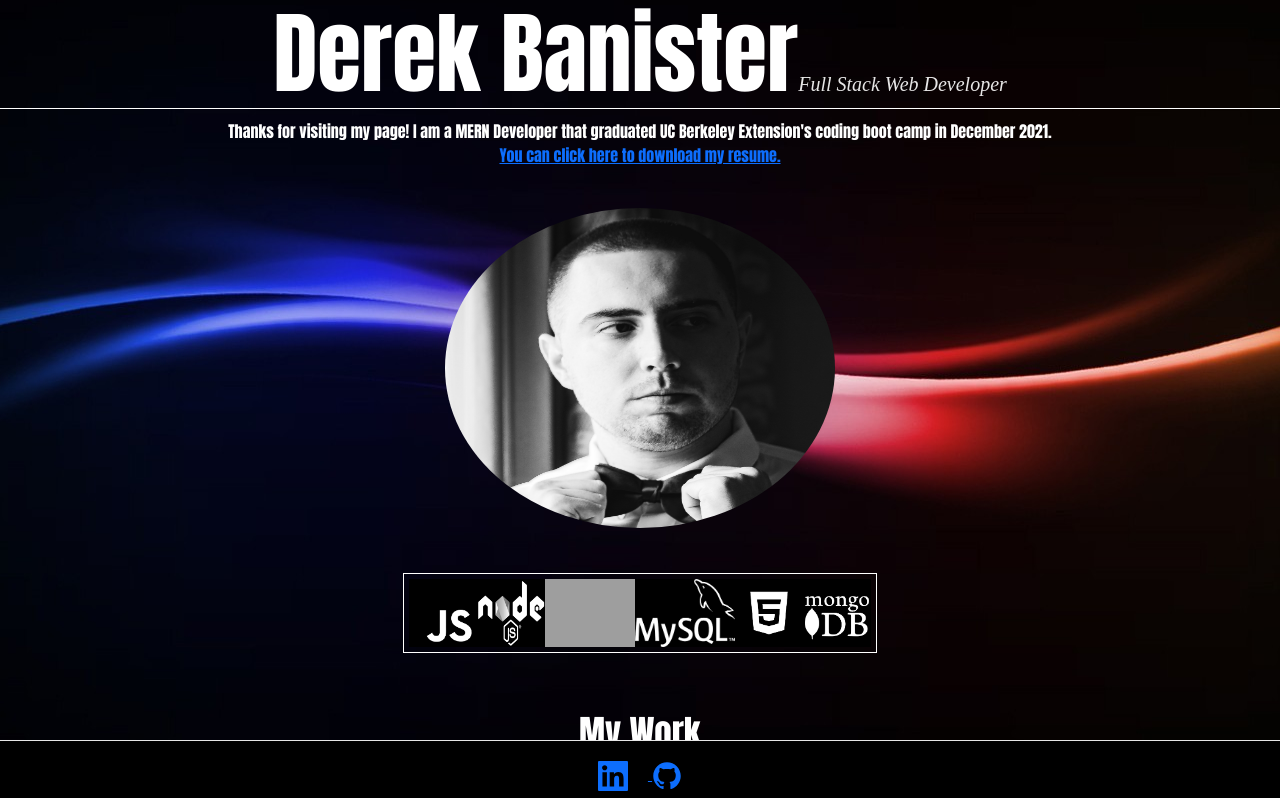
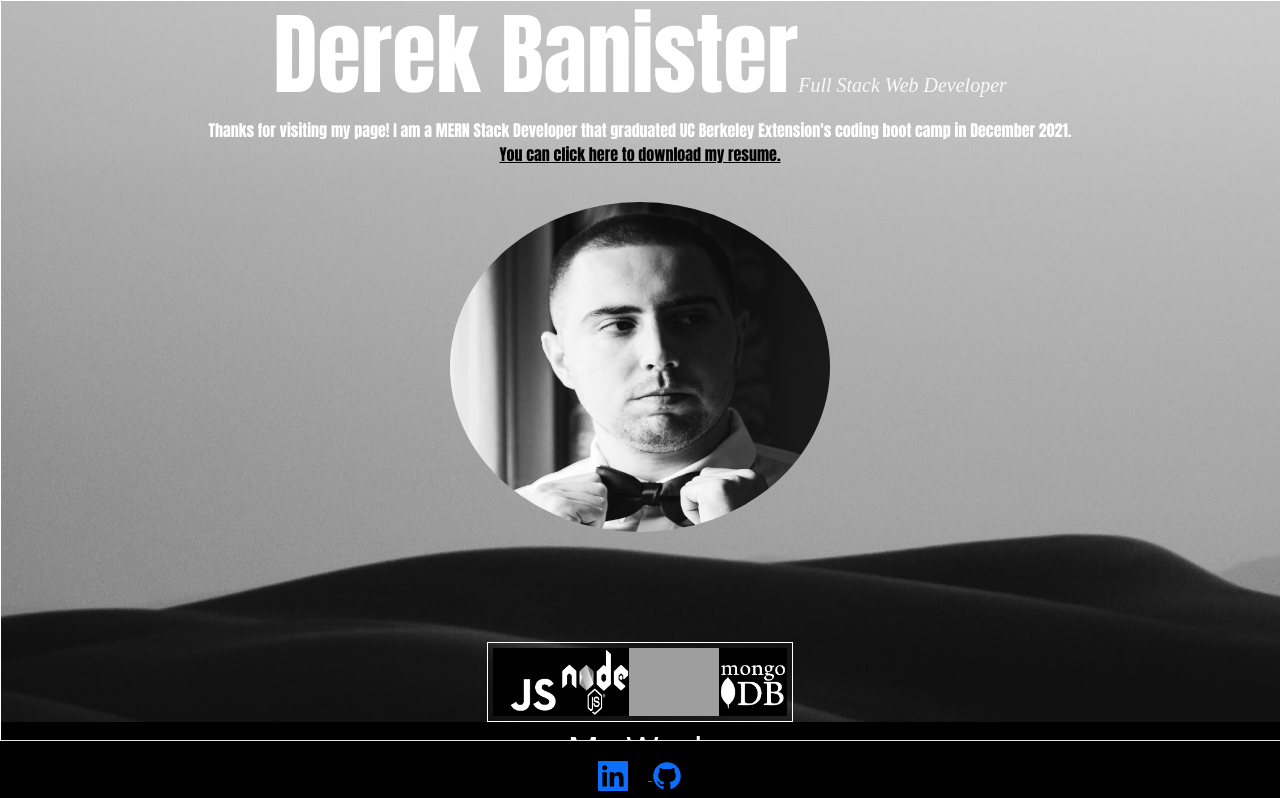
Before and after one commit to DerekBanister/portfolio, a React (Create React App) app: page / in a window 1280 px wide. Shown: the top 798 px of the page. Built offline with nearby package versions, Linux system fonts and the light colour scheme; grey boxes are pictures that could not be loaded.

Commit message:
changing background image, will move tech icons

```diff
--- a/src/components/Nav.js
+++ b/src/components/Nav.js
@@ -6,8 +6,6 @@ import me from "../images/me.jpg"
 import js from "../images/js.png"
 import node from "../images/node.png"
 import react from "../images/react.jpg"
-import mysql from "../images/mysql.png"
-import html from "../images/html.png"
 import mongo from "../images/mongo.png"
 import resume from "../images/Resume.pdf.pdf"
 
@@ -20,9 +18,9 @@ const styles = {
     },
     db: {
         borderRadius: "50%",
-        width: "420px",
+        width: "400px",
         height: "350px",
-        padding: "15px",
+        padding: "10px",
     },
     aspire: {
         fontFamily: 'Cabin',
@@ -31,28 +29,24 @@ const styles = {
         fontSize: "20px",
     },
     duck: {
-        borderBottom: "0.5px solid white",
         color: "white",
         margin: "auto",
         fontSize: "7vw",
     },
     techs: {
-        marginTop: "30px",
+        marginTop: "100px",
         padding: "5px",
         color: "black",
         display: "inline-flex",
         height: "80px",
         border: "white, solid, 1px",
     },
-    projects: {
-        fontSize: "35px",
-        textDecoration: "underline",
-        marginTop: "35px",
-        marginBottom: "0px",
-        padding: "0px",
-    },
+
     intro: {
         padding: "10px",
+    },
+    link: {
+        color: "black",
     }
 }
 
@@ -65,9 +59,9 @@ function Nav() {
                 <small style={styles.aspire}>Full Stack Web Developer</small>
             </h1>
             <div style={styles.intro}>
-                <p>Thanks for visiting my page! I am a MERN Developer that graduated UC Berkeley Extension's coding boot camp in December 2021.
+                <p>Thanks for visiting my page! I am a MERN Stack Developer that graduated UC Berkeley Extension's coding boot camp in December 2021.
                     <br></br>
-                    <a href={resume} download="Resume.pdf.pdf">You can click here to download my resume.</a></p>
+                    <a href={resume} download="Resume.pdf.pdf" style={styles.link}>You can click here to download my resume.</a></p>
             </div>
             <div>
                 <img src={me} style={styles.db} alt="Me"></img>
@@ -77,15 +71,8 @@ function Nav() {
                 <img src={js} alt="Js"></img>
                 <img src={node} alt="Node"></img>
                 <img src={react} alt="React"></img>
-                <img src={mysql} alt="Mysql"></img>
-                <img src={html} alt="Html"></img>
                 <img src={mongo} alt="Mongo"></img>
             </div>
-            <div>
-                <br></br>
-                <h2 style={styles.projects}>My Work</h2>
-            </div>
-
         </div>
 
     );
--- a/src/components/Projects.js
+++ b/src/components/Projects.js
@@ -25,12 +25,25 @@ const styles = {
     text: {
         color: "white",
         fontSize: "14px"
-    }
+    },
+    projects: {
+        textAlign: "center",
+        backgroundColor: "black",
+        fontSize: "35px",
+        color: 'white',
+        textDecoration: "underline",
+        marginTop: "5px",
+        marginBottom: "0px",
+        padding: "0px",
+    },
 }
 
 function Projects() {
     return (
         <div>
+            <div>
+                <h2 style={styles.projects}>My Work</h2>
+            </div>
             <div class="card-columns" style={styles.card1}>
                 <div class="card" style={styles.card2}>
                     <div class="card-body">
--- a/src/styles/style.css
+++ b/src/styles/style.css
@@ -1,3 +1,7 @@
+#root {
+  background-color: black;
+  margin: 0.5px;
+}
   .card {
     font-family: 'Yanone Kaffeesatz', sans-serif;
       font-weight: bold;
@@ -11,8 +15,6 @@
   .navvy{
     font-family: 'Anton', sans-serif;
     background-image: url("../images/background.jpg");
-    background-position: center;
-    background-repeat: no-repeat, repeat;
     border-bottom: 1px solid black;
   }
   .title {
```
Also changed, not shown: src/images/background.jpg, 2 other files (tests, documents, lock files or other folders).
